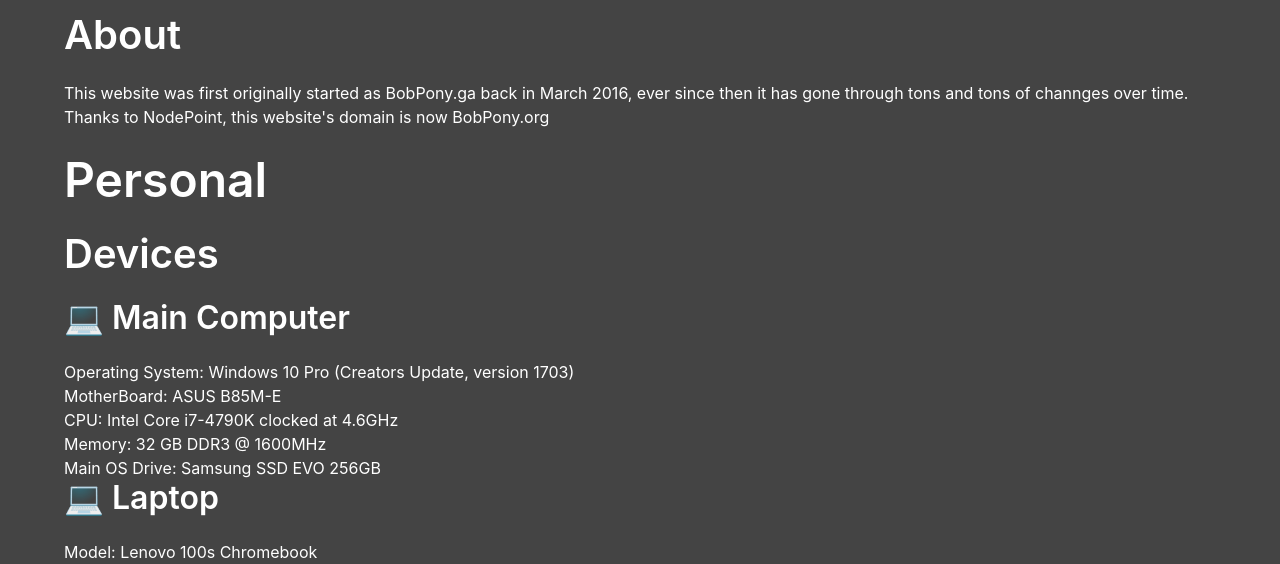
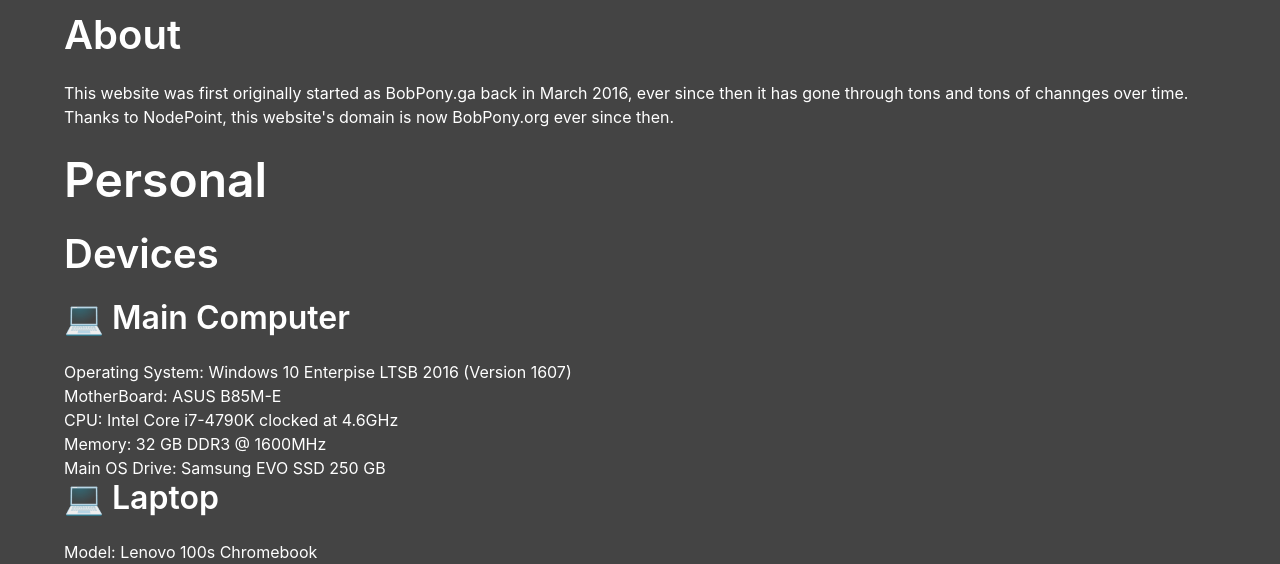
Before and after one commit to miklosakos/bobpony.org, a Jekyll site: the page built from about.html, in a window 1280 px wide. Shown: the part 363-927 px from the top of the page. Built offline with Jekyll 4.4.1, drawn with Linux system fonts in a browser that asks for light colours; nearby versions of some CDN libraries; emoji names are drawn with the system emoji font.

Commit message:
Update about.html

```diff
--- a/about.html
+++ b/about.html
@@ -28,16 +28,16 @@
 <a name="web"></a>
 <br><h1 class="title is-1 has-text-white">Website</h1>
 <h2 class="title is-2 has-text-white">About</h2>
-<p>This website was first originally started as BobPony.ga back in March 2016, ever since then it has gone through tons and tons of channges over time. Thanks to NodePoint, this website's domain is now BobPony.org</p>
+<p>This website was first originally started as BobPony.ga back in March 2016, ever since then it has gone through tons and tons of channges over time. Thanks to NodePoint, this website's domain is now BobPony.org ever since then.</p>
 <a name="personal"></a>
 <br><h1 class="title is-1 has-text-white">Personal</h1>
   <h2 class="title is-2 has-text-white">Devices</h2>
   <h3 class="title is-3 has-text-white">:computer:  Main Computer</h3>
-  <p>Operating System: Windows 10 Pro (Creators Update, version 1703)</p>
+  <p>Operating System: Windows 10 Enterpise LTSB 2016 (Version 1607)</p>
   <p>MotherBoard: ASUS B85M-E</p>
   <p>CPU: Intel Core i7-4790K clocked at 4.6GHz</p>
   <p>Memory: 32 GB DDR3 @ 1600MHz</p>
-  <p>Main OS Drive: Samsung SSD EVO 256GB</p>
+  <p>Main OS Drive: Samsung EVO SSD 250 GB</p>
   <h3 class="title is-3 has-text-white"><i class="twa twa-laptop-computer"></i>:computer: Laptop</h3>
   <p>Model: Lenovo 100s Chromebook</p>
   <p>Operating System: Chrome OS</p>
```
